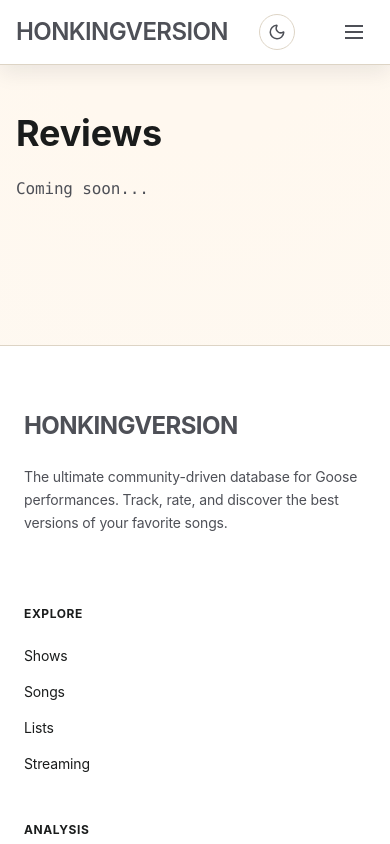
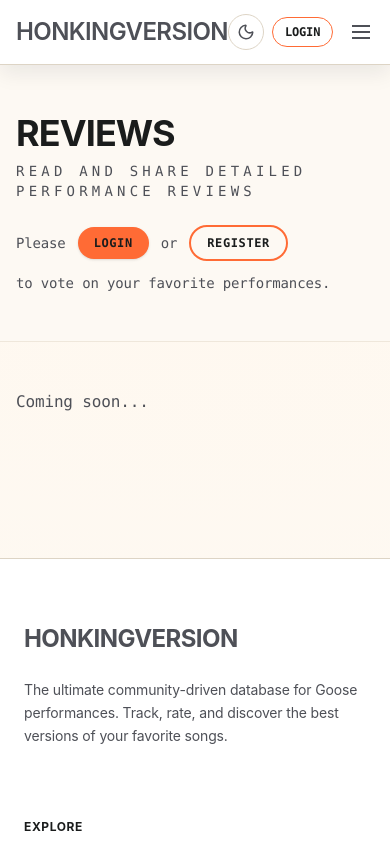
Before and after one commit to fullsizemalt/honkingversion, a Next.js app in the folder web/: page /reviews in a window 390 px wide. Shown: the top 844 px of the page. Built offline with nearby package versions, Linux system fonts and the light colour scheme; no server answers.

Commit message:
feat: add PageHeader component and apply to pages
- Created reusable PageHeader component with auth CTAs
- Applied to homepage, performances, reviews, venues
- Added mobile auth display (login/profile) to navbar
- Created page template for future consistency

```diff
--- /dev/null
+++ b/web/src/app/_template/page.tsx
@@ -0,0 +1,35 @@
+import PageHeader from '@/components/PageHeader';
+
+/**
+ * Standard Page Template for HonkingVersion
+ *
+ * Use this template when creating new pages to ensure consistency.
+ *
+ * Key components:
+ * 1. PageHeader - Shows title, description, and auth CTAs
+ * 2. Main content area - Your page-specific content
+ *
+ * Props for PageHeader:
+ * - title: Page title (e.g., "Shows", "Songs")
+ * - description: Brief description in uppercase mono font
+ * - loggedInMessage: Optional message shown to logged-in users
+ */
+
+export default function TemplatePage() {
+    return (
+        <>
+            <PageHeader
+                title="PAGE TITLE"
+                description="Brief description of this page's purpose"
+                loggedInMessage="Optional message for logged-in users."
+            />
+
+            <div className="max-w-7xl mx-auto px-4 py-12">
+                {/* Your page content goes here */}
+                <p className="text-[var(--text-secondary)]">
+                    Page content...
+                </p>
+            </div>
+        </>
+    );
+}
--- a/web/src/app/page.tsx
+++ b/web/src/app/page.tsx
@@ -8,6 +8,7 @@
 import RecentComments from "@/components/RecentComments";
 import TopMembers from "@/components/TopMembers";
 import RecentBlurbs from "@/components/RecentBlurbs";
+import PageHeader from "@/components/PageHeader";
 
 interface TrendingPerformance {
   performance_id: number;
@@ -112,28 +113,11 @@
 
   return (
     <div className="min-h-screen bg-[var(--bg-primary)]">
-      {/* Hero Section */}
-      <div className="border-b border-[var(--border-subtle)] bg-[var(--bg-primary)] py-12">
-        <div className="max-w-7xl mx-auto px-4">
-          <div className="mb-2">
-            <h1 className="font-[family-name:var(--font-space-grotesk)] text-4xl md:text-5xl font-bold text-[var(--text-primary)] uppercase tracking-tight">
-              HONKINGVERSION
-            </h1>
-            <p className="font-[family-name:var(--font-ibm-plex-mono)] text-sm text-[var(--text-secondary)] mt-2 tracking-[0.3em] uppercase">
-              explore the best live performances from Goose
-            </p>
-          </div>
-          {!session && (
-            <div className="mt-6 font-[family-name:var(--font-ibm-plex-mono)] text-sm text-[var(--text-secondary)] flex flex-wrap gap-2 items-center">
-              <span>Please </span>
-              <Link href="/auth/signin" className="text-[var(--accent-primary)] hover:underline">login</Link>
-              <span> or </span>
-              <Link href="/auth/register" className="text-[var(--accent-primary)] hover:underline">register</Link>
-              <span>to vote on your favorite performances.</span>
-            </div>
-          )}
-        </div>
-      </div>
+      <PageHeader
+        title="HONKINGVERSION"
+        description="explore the best live performances from Goose"
+        loggedInMessage="Welcome back! Browse trending and top-rated performances below."
+      />
 
       {/* 3-Column Dashboard */}
       <div className="max-w-7xl mx-auto px-4 py-12">
--- a/web/src/app/performances/page.tsx
+++ b/web/src/app/performances/page.tsx
@@ -1,12 +1,18 @@
+import PageHeader from '@/components/PageHeader';
+
 export default function PerformancesPage() {
     return (
-        <div className="max-w-7xl mx-auto px-4 py-12">
-            <h1 className="font-[family-name:var(--font-space-grotesk)] text-4xl font-bold mb-6 text-[var(--text-primary)]">
-                Top Performances
-            </h1>
-            <p className="text-[var(--text-secondary)] font-[family-name:var(--font-ibm-plex-mono)]">
-                Coming soon...
-            </p>
-        </div>
+        <>
+            <PageHeader
+                title="Top Performances"
+                description="Browse the highest-rated live performances"
+                loggedInMessage="Rate and review your favorite performances below."
+            />
+            <div className="max-w-7xl mx-auto px-4 py-12">
+                <p className="text-[var(--text-secondary)] font-[family-name:var(--font-ibm-plex-mono)]">
+                    Coming soon...
+                </p>
+            </div>
+        </>
     )
 }
--- a/web/src/app/reviews/page.tsx
+++ b/web/src/app/reviews/page.tsx
@@ -1,12 +1,18 @@
+import PageHeader from '@/components/PageHeader';
+
 export default function ReviewsPage() {
     return (
-        <div className="max-w-7xl mx-auto px-4 py-12">
-            <h1 className="font-[family-name:var(--font-space-grotesk)] text-4xl font-bold mb-6 text-[var(--text-primary)]">
-                Reviews
-            </h1>
-            <p className="text-[var(--text-secondary)] font-[family-name:var(--font-ibm-plex-mono)]">
-                Coming soon...
-            </p>
-        </div>
+        <>
+            <PageHeader
+                title="Reviews"
+                description="Read and share detailed performance reviews"
+                loggedInMessage="Share your thoughts on your favorite performances."
+            />
+            <div className="max-w-7xl mx-auto px-4 py-12">
+                <p className="text-[var(--text-secondary)] font-[family-name:var(--font-ibm-plex-mono)]">
+                    Coming soon...
+                </p>
+            </div>
+        </>
     )
 }
--- a/web/src/app/venues/page.tsx
+++ b/web/src/app/venues/page.tsx
@@ -3,6 +3,7 @@
 import { useEffect, useState } from 'react';
 import Link from 'next/link';
 import { getApiEndpoint } from '@/lib/api';
+import PageHeader from '@/components/PageHeader';
 
 type Venue = {
     name: string;
@@ -33,19 +34,24 @@
     if (loading) return <p>Loading venues...</p>;
 
     return (
-        <div className="max-w-4xl mx-auto p-4">
-            <h1 className="font-[family-name:var(--font-space-grotesk)] text-4xl font-bold mb-6 text-[#f5f5f5]">
-                Venues
-            </h1>
+        <>
+            <PageHeader
+                title="Venues"
+                description="Explore shows by venue location"
+                loggedInMessage="Browse venues and discover performances from your favorite locations."
+            />
+
+            <div className="max-w-4xl mx-auto px-4 py-12">
                 <ul className="space-y-3">
                     {venues.map((v) => (
-                    <li key={v.slug} className="border-b border-[#333] pb-2">
-                        <Link href={`/venues/${v.slug}`} className="text-[#a0a0a0] hover:text-[#ff6b35]">
+                        <li key={v.slug} className="border-b border-[var(--border-subtle)] pb-2">
+                            <Link href={`/venues/${v.slug}`} className="text-[var(--text-secondary)] hover:text-[var(--accent-primary)] transition-colors">
                                 {v.name}
                             </Link>
                         </li>
                     ))}
                 </ul>
             </div>
+        </>
     );
 }
--- a/web/src/components/Navbar.tsx
+++ b/web/src/components/Navbar.tsx
@@ -54,6 +54,24 @@
                     {/* Mobile Theme Toggle */}
                     <div className="flex md:hidden items-center mr-2">
                         <ThemeToggle />
+                    </div>
+
+                    {/* Mobile Auth */}
+                    <div className="flex md:hidden items-center mr-2">
+                        {session ? (
+                            <Link href="/profile" className="flex items-center gap-2">
+                                <div className="w-8 h-8 rounded-full bg-[var(--accent-primary)] flex items-center justify-center text-[var(--text-inverse)] font-[family-name:var(--font-space-grotesk)] text-sm font-bold">
+                                    {session.user?.name?.charAt(0).toUpperCase() || 'U'}
+                                </div>
+                            </Link>
+                        ) : (
+                            <Link
+                                href="/auth/signin"
+                                className="px-3 py-1.5 font-[family-name:var(--font-ibm-plex-mono)] text-xs font-bold uppercase text-[var(--accent-primary)] border border-[var(--accent-primary)] hover:bg-[var(--accent-primary)] hover:text-[var(--text-inverse)] transition-colors rounded-full"
+                            >
+                                Login
+                            </Link>
+                        )}
                     </div>
 
                     {/* Mobile menu button */}
--- /dev/null
+++ b/web/src/components/PageHeader.tsx
@@ -0,0 +1,52 @@
+'use client';
+
+import Link from 'next/link';
+import { useSession } from 'next-auth/react';
+
+interface PageHeaderProps {
+    title: string;
+    description: string;
+    loggedInMessage?: string;
+}
+
+export default function PageHeader({ title, description, loggedInMessage }: PageHeaderProps) {
+    const { data: session } = useSession();
+
+    return (
+        <div className="border-b border-[var(--border-subtle)] bg-[var(--bg-primary)] py-12">
+            <div className="max-w-7xl mx-auto px-4">
+                <div className="mb-2">
+                    <h1 className="font-[family-name:var(--font-space-grotesk)] text-4xl md:text-5xl font-bold text-[var(--text-primary)] uppercase tracking-tight">
+                        {title}
+                    </h1>
+                    <p className="font-[family-name:var(--font-ibm-plex-mono)] text-sm text-[var(--text-secondary)] mt-2 tracking-[0.3em] uppercase">
+                        {description}
+                    </p>
+                </div>
+                {!session ? (
+                    <div className="mt-6 flex flex-wrap gap-3 items-center">
+                        <span className="font-[family-name:var(--font-ibm-plex-mono)] text-sm text-[var(--text-secondary)]">Please</span>
+                        <Link
+                            href="/auth/signin"
+                            className="px-4 py-2 font-[family-name:var(--font-ibm-plex-mono)] text-xs font-bold uppercase tracking-wider text-[var(--text-inverse)] bg-[var(--accent-primary)] hover:bg-[var(--accent-secondary)] transition-colors rounded-full shadow-sm"
+                        >
+                            Login
+                        </Link>
+                        <span className="font-[family-name:var(--font-ibm-plex-mono)] text-sm text-[var(--text-secondary)]">or</span>
+                        <Link
+                            href="/auth/register"
+                            className="px-4 py-2 font-[family-name:var(--font-ibm-plex-mono)] text-xs font-bold uppercase tracking-wider text-[var(--accent-primary)] border-2 border-[var(--accent-primary)] hover:bg-[var(--accent-primary)] hover:text-[var(--text-inverse)] transition-colors rounded-full"
+                        >
+                            Register
+                        </Link>
+                        <span className="font-[family-name:var(--font-ibm-plex-mono)] text-sm text-[var(--text-secondary)]">to vote on your favorite performances.</span>
+                    </div>
+                ) : loggedInMessage ? (
+                    <p className="mt-6 font-[family-name:var(--font-ibm-plex-mono)] text-sm text-[var(--text-secondary)]">
+                        {loggedInMessage}
+                    </p>
+                ) : null}
+            </div>
+        </div>
+    );
+}
```
Lines whose indentation alone changed are shown as unchanged.
